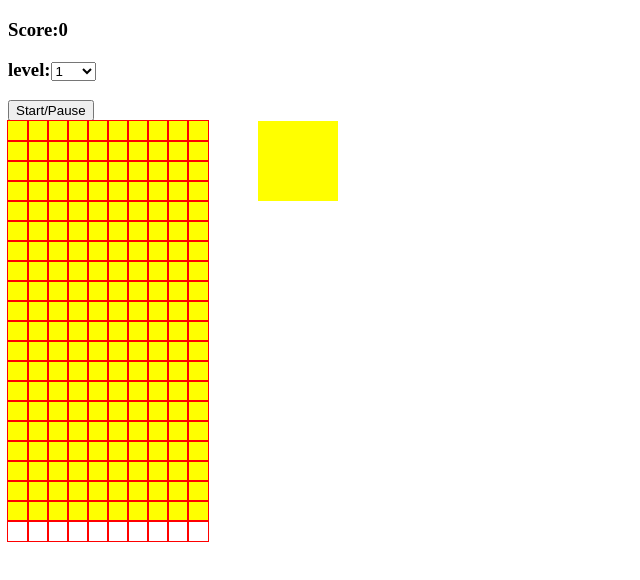
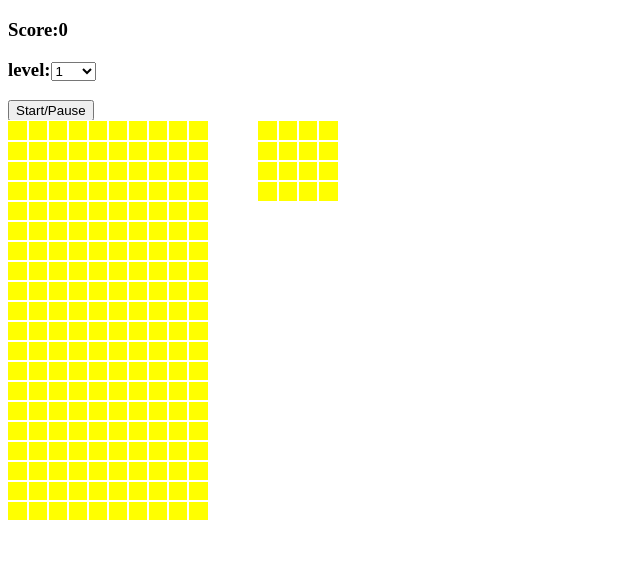
Before and after one commit to epaikins/TetrisApplication, a plain HTML site: page index.html in a window 1280 px wide. Shown: the whole page, without its empty margins (0-640 px from the left). Drawn offline with Linux system fonts and the light colour scheme.

Commit message:
Added gridlines to mini-grid

```diff
--- a/css/style.css
+++ b/css/style.css
@@ -13,8 +13,12 @@
 .grid div {
   height: 20px;
   width: 20px;
-  outline: 1px solid red;
+  outline: 1px solid white;
 }
+
+/* .grid .taken {
+  outline: none;
+} */
 
 .tetromino {
   background-color: blue;
@@ -32,4 +36,5 @@
 .mini-grid div {
   height: 20px;
   width: 20px;
+  outline: 1px solid white;
 }
```
